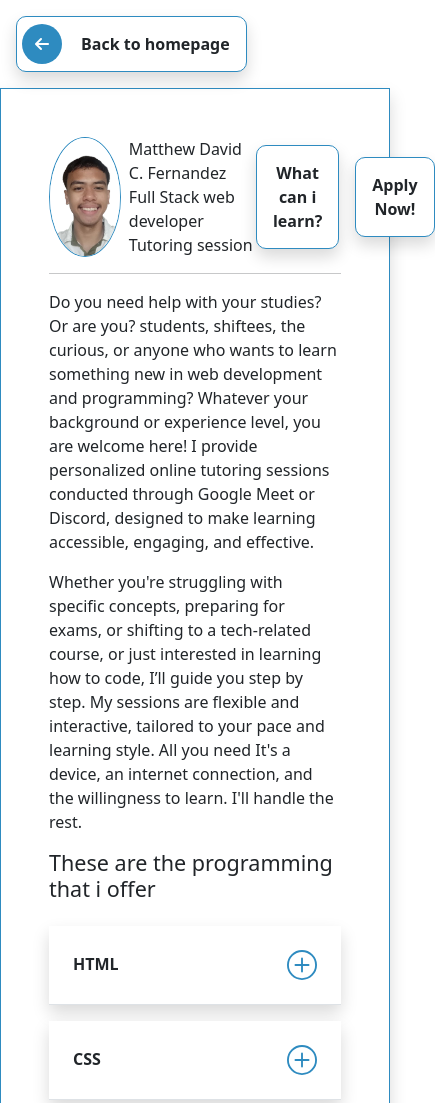
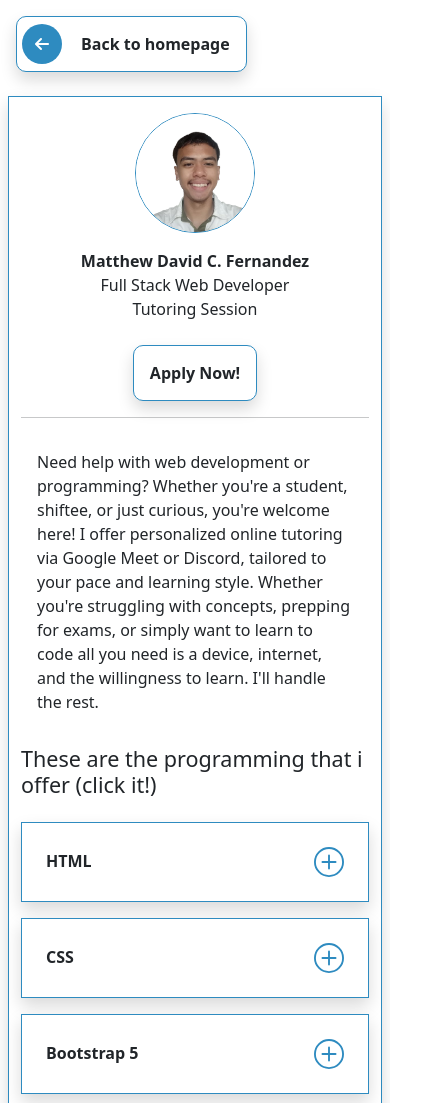
Before and after one commit to Matthew-act546/portfolio, a website: page tutorial.html in a window 390 px wide. Shown: the top 1103 px of the page, 435 px wide, since content can reach past the window. Drawn offline with Linux system fonts and the light colour scheme.

Commit message:
add responsiveness to the website

```diff
--- a/tutorial.html
+++ b/tutorial.html
@@ -15,7 +15,7 @@
 </head>
 <body>
 
-  <a href="index.html" style="text-decoration: none; border-radius: 10px;" class="m-3 shadow btn border-primary btn-rounded btn-rounded-pages">
+  <a href="index.html#services" style="text-decoration: none; border-radius: 10px;" class="m-3 shadow btn border-primary btn-rounded btn-rounded-pages">
     <span id="left">
       <i class="fas fa-arrow-down rotate-icon"></i>
     </span>
@@ -24,52 +24,45 @@
     </div>
   </a>
 
-  <div class="mt-md-1 m-md-5 border border-primary p-5 shadow shadow-primary">
-    <div class="d-flex justify-content-between">
-      <div class="d-flex align-items-center">
-        <div class="rounded-circle border border-primary me-2" style="width: 120px; height: 120px; overflow: hidden;">
+  <div class="mt-md-1 m-md-5 p-2 px-md-5 py-md-3">
+    <div class="border border-primary shadow container-fluid shadow-primary">
+      <div class="d-flex justify-content-between pt-3">
+        <div class="container">
+          <div class="d-flex flex-column flex-md-row align-items-center justify-content-between gap-4">
+            <div class="d-flex flex-column flex-md-row align-items-center text-center text-md-start gap-3">
+              <div class="rounded-circle border border-primary" style="width: 120px; height: 120px; overflow: hidden;">
                 <img src="images/my-image.png" class="img-fluid w-100 h-100" style="object-fit: cover;" alt="">
               </div>
-        <div class="">
-          Matthew David C. Fernandez <br>
-          Full Stack web developer<br>
-          Tutoring session <br>
+              <div>
+                <strong>Matthew David C. Fernandez</strong><br>
+                Full Stack Web Developer<br>
+                Tutoring Session<br>
               </div>
             </div>
 
-      <div class="d-flex gap-3 align-items-center">
-        <a href="#learn" style="text-decoration: none; border-radius: 10px;" class=" btn border-primary btn-rounded shadow btn-rounded-pages">
-          What can i learn?
-        </a>
-        <a href="links.html" style="text-decoration: none; border-radius: 10px;"
-          class=" btn border-primary btn-rounded shadow btn-rounded-pages">
+            <div class="d-flex flex-column flex-sm-row gap-3 align-items-center">
+              <a href="links.html" class="btn btn-rounded border-primary shadow btn-rounded-pages"
+                style="text-decoration: none; border-radius: 10px;">
                 Apply Now!
               </a>
             </div>
-
+          </div>
+        </div>
       </div>
       <hr>
-    <p>
-      Do you need help with your studies? Or are you? students, shiftees, the curious, or anyone who wants to learn something
-      new in web development and programming? Whatever your background or experience level, you are welcome here! I provide
-      personalized online tutoring sessions conducted through Google Meet or Discord, designed to make learning accessible,
-      engaging, and effective.
+      <p class="p-3">
+        Need help with web development or programming?
+        Whether you're a student, shiftee, or just curious, you're welcome here! I offer personalized online tutoring via Google
+        Meet or Discord, tailored to your pace and learning style. Whether you're struggling with concepts, prepping for exams,
+        or simply want to learn to code all you need is a device, internet, and the willingness to learn. I'll handle the
+        rest.
       </p>
 
-    <p>
-      Whether you're struggling with specific concepts, preparing for exams, or shifting to a
-      tech-related course, or just interested in learning how to code, I’ll guide you step by step.
-      My sessions are flexible and interactive, tailored to your pace and learning style. All you need
-      It's a device, an internet connection, and the willingness to learn. I'll handle the rest.
-    </p>
-
-
-    <h4>These are the programming that i offer</h4>
+      <h4>These are the programming that i offer (click it!)</h4>
       <div id="learn" class="row">
         <div class="col-md-12">
           <div class="accordion accordion-flush" id="accordionFlushExample">
-
-          <div class="accordion-item shadow my-3">
+            <div class="accordion-item border-primary border shadow my-3">
               <h2 class="accordion-header">
                 <button class="accordion-button collapsed" type="button" data-bs-toggle="collapse"
                   data-bs-target="#flush-collapseOne" aria-expanded="false" aria-controls="flush-collapseOne">
@@ -79,9 +72,9 @@
               <div id="flush-collapseOne" class="accordion-collapse collapse" data-bs-parent="#accordionFlushExample">
                 <div class="accordion-body">
                   <p>
-                  Lorem ipsum dolor sit amet consectetur adipisicing elit. Aspernatur vel quod natus nihil
-                  harum quasi, ab cum ullam repudiandae impedit quam saepe sapiente ad voluptatibus
-                  rem voluptatem esse praesentium quo?
+                    <b class="code">HTML (HyperText Markup Language)</b> is the standard markup language used to structure content on the web. It defines elements like
+                    headings, paragraphs, links, and images. HTML works with CSS and JavaScript to build interactive websites and uses tags
+                    to organize and display content clearly.
                   </p>
 
                   <h5>What’s the prerequisites in learning html?</h5>
@@ -117,14 +110,14 @@
 
                   <br>
                   <a href="links.html" style="text-decoration: none; border-radius: 10px;"
-                  class=" btn border-primary btn-rounded mt-2 shadow btn-rounded-pages">
+                    class="btn border-primary btn-rounded mt-2 shadow btn-rounded-pages">
                     Apply now!
                   </a>
                 </div>
               </div>
             </div>
 
-          <div class="accordion-item shadow my-3">
+            <div class="accordion-item border-primary border shadow my-3">
               <h2 class="accordion-header">
                 <button class="accordion-button collapsed" type="button" data-bs-toggle="collapse"
                   data-bs-target="#flush-collapseTwo" aria-expanded="false" aria-controls="flush-collapseTwo">
@@ -137,11 +130,10 @@
                     in construction
                   </p>
                 </div>
-
               </div>
             </div>
 
-          <div class="accordion-item shadow my-3">
+            <div class="accordion-item border-primary border shadow my-3">
               <h2 class="accordion-header">
                 <button class="accordion-button collapsed" type="button" data-bs-toggle="collapse"
                   data-bs-target="#flush-collapseThree" aria-expanded="false" aria-controls="flush-collapseThree">
@@ -157,7 +149,7 @@
               </div>
             </div>
 
-          <div class="accordion-item shadow my-3">
+            <div class="accordion-item border-primary border shadow my-3">
               <h2 class="accordion-header">
                 <button class="accordion-button collapsed" type="button" data-bs-toggle="collapse"
                   data-bs-target="#flush-collapseFour" aria-expanded="false" aria-controls="flush-collapseFour">
@@ -173,7 +165,7 @@
               </div>
             </div>
 
-          <div class="accordion-item shadow my-3">
+            <div class="accordion-item shadow my-3 border-primary border">
               <h2 class="accordion-header">
                 <button class="accordion-button collapsed" type="button" data-bs-toggle="collapse"
                   data-bs-target="#flush-collapseFive" aria-expanded="false" aria-controls="flush-collapseFive">
@@ -189,7 +181,7 @@
               </div>
             </div>
 
-          <div class="accordion-item shadow my-3">
+            <div class="accordion-item shadow my-3 border-primary border">
               <h2 class="accordion-header">
                 <button class="accordion-button collapsed" type="button" data-bs-toggle="collapse"
                   data-bs-target="#flush-collapseSix" aria-expanded="false" aria-controls="flush-collapseSix">
@@ -204,8 +196,7 @@
                 </div>
               </div>
             </div>
-
-          <div class="accordion-item shadow my-3">
+            <div class="accordion-item shadow my-3 border-primary border">
               <h2 class="accordion-header">
                 <button class="accordion-button collapsed" type="button" data-bs-toggle="collapse"
                   data-bs-target="#flush-collapseSeven" aria-expanded="false" aria-controls="flush-collapseSeven">
@@ -224,7 +215,7 @@
         </div>
       </div>
     </div>
-
+  </div>
 
   <script src="script.js"></script>
   <script src="assets/js/bootstrap.bundle.js"></script>
```
Lines whose indentation alone changed are shown as unchanged.
